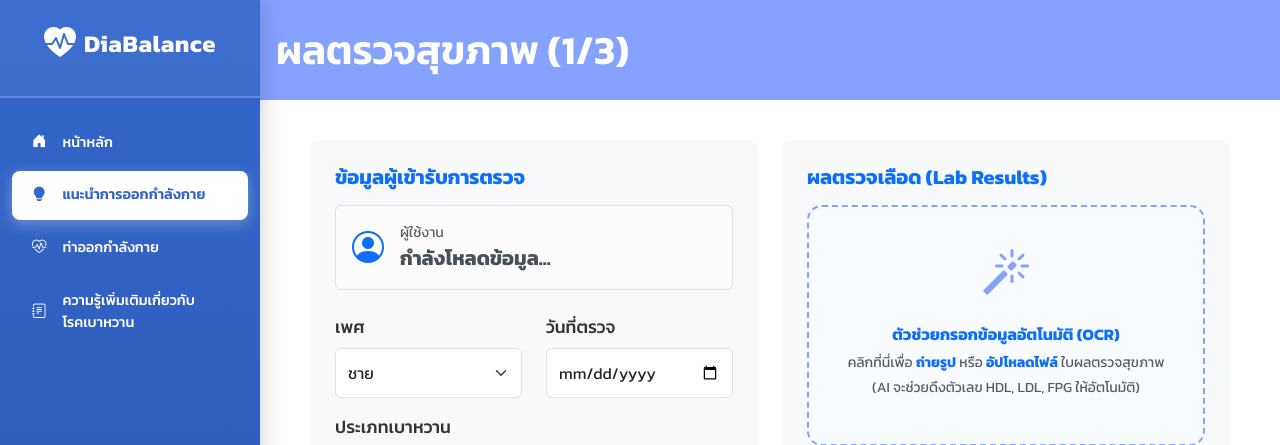
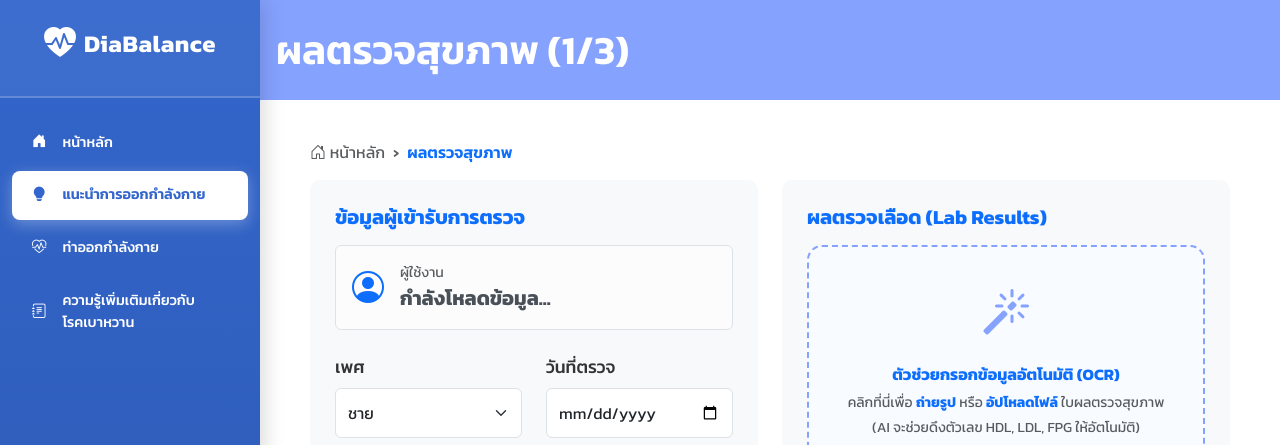
Before and after one commit to cheetahzaza555/web_reccom_diabete, a Flask app: page /user/recommendations in a window 1280 px wide. Shown: the top 445 px of the page. Run offline with Flask 3, Linux system fonts and the light colour scheme; the visitor is signed in with stand-in values (Sample User, id 1); some libraries are stand-ins or nearby versions.

Commit message:
Loading UI & Breadcrumb

```diff
--- a/back_end/static/js/rec_1.js
+++ b/back_end/static/js/rec_1.js
@@ -272,19 +272,28 @@ function updateUI() {
     const btnNext = document.getElementById('btnNext');
     const title = document.getElementById('pageTitle');
 
+    // คืนค่าปุ่มให้กดได้เสมอเมื่อสลับหน้า
+    btnNext.disabled = false;
+
     if (currentStep === 1) {
-        btnBack.innerText = 'ยกเลิก'; btnNext.innerText = 'ถัดไป';
-        btnNext.onclick = handleNext; title.innerText = 'ผลตรวจสุขภาพ (1/3)';
+        btnBack.innerText = 'ยกเลิก';
+        btnNext.innerHTML = 'ถัดไป';
+        btnNext.onclick = handleNext;
+        title.innerText = 'ผลตรวจสุขภาพ (1/3)';
     } else if (currentStep === 2) {
-        btnBack.innerText = 'ย้อนกลับ'; btnNext.innerText = 'ถัดไป';
-        btnNext.onclick = handleNext; title.innerText = 'โรคแทรกซ้อน (2/3)';
+        btnBack.innerText = 'ย้อนกลับ';
+        btnNext.innerHTML = 'ถัดไป';
+        btnNext.onclick = handleNext;
+        title.innerText = 'โรคแทรกซ้อน (2/3)';
     } else if (currentStep === 3) {
-        btnBack.innerText = 'ย้อนกลับ'; btnNext.innerText = 'สร้างตารางออกกำลังกาย';
-        btnNext.onclick = analyzeData; title.innerText = 'กิจกรรมที่ชอบ (3/3)';
+        btnBack.innerText = 'ย้อนกลับ';
+        btnNext.innerHTML = 'สร้างตารางออกกำลังกาย';
+        btnNext.onclick = analyzeData;
+        title.innerText = 'กิจกรรมที่ชอบ (3/3)';
     } else if (currentStep === 4) {
         title.innerText = 'สรุปผลการวิเคราะห์';
         btnBack.innerText = 'แก้ไขข้อมูล';
-        btnNext.innerText = 'ยืนยันและไปเลือกแผน';
+        btnNext.innerHTML = 'ยืนยันและไปเลือกแผน';
         btnNext.onclick = function () {
             if (currentPatientID) {
                 window.location.href = "/user/select_plan/Patient" + currentPatientID;
@@ -357,32 +366,74 @@ async function analyzeData() {
         special: selectedSpecials, favorites: selectedFavorites
     };
 
-    const btn = document.getElementById('btnNext');
-    const originalText = btn.innerText;
-    btn.innerText = '⏳ กำลังประมวลผล...'; btn.disabled = true;
+    const btnNext = document.getElementById('btnNext');
+
+    // 1. เปลี่ยนปุ่มเป็น Spinner วงล้อหมุนของ Bootstrap
+    btnNext.disabled = true;
+    btnNext.innerHTML = `
+        <span class="spinner-border spinner-border-sm me-2" role="status" aria-hidden="true"></span>
+        กำลังประมวลผล...
+    `;
+
+    // 2. ถ้าโหลด SweetAlert2 มาได้ ให้แสดงป๊อปอัปหมุนกลางจอ
+    if (typeof Swal !== 'undefined') {
+        Swal.fire({
+            title: 'กำลังประมวลผล...',
+            html: 'ระบบกำลังวิเคราะห์ข้อมูลสุขภาพของคุณ<br>กรุณารอสักครู่',
+            allowOutsideClick: false,
+            showConfirmButton: false,
+            didOpen: () => {
+                Swal.showLoading();
+            }
+        });
+    }
 
     try {
         const res = await fetch('/user/analyze', {
-            method: 'POST', headers: { 'Content-Type': 'application/json' }, body: JSON.stringify(data)
+            method: 'POST',
+            headers: { 'Content-Type': 'application/json' },
+            body: JSON.stringify(data)
         });
+
         const text = await res.text();
+
         try {
             const json = JSON.parse(text);
             if (json.status === 'ok') {
+                // ปิดป๊อปอัปโหลด
+                if (typeof Swal !== 'undefined') Swal.close();
+
+                // สลับไปยัง Step 4 (หน้าสรุปผล)
                 currentStep = 4;
                 updateUI();
                 renderResults(json);
             } else {
-                alert("❌ ระบบแจ้งเตือน: " + json.message);
+                if (typeof Swal !== 'undefined') {
+                    Swal.fire("ข้อผิดพลาด", json.message, "error");
+                } else {
+                    alert("ข้อผิดพลาด: " + json.message);
+                }
+                btnNext.disabled = false;
+                btnNext.innerHTML = 'สร้างตารางออกกำลังกาย';
             }
         } catch (err) {
             console.error("Server Error HTML:", text);
-            alert("เกิดข้อผิดพลาดที่ Server");
+            if (typeof Swal !== 'undefined') {
+                Swal.fire("ข้อผิดพลาด", "เกิดข้อผิดพลาดที่เซิร์ฟเวอร์", "error");
+            } else {
+                alert("เกิดข้อผิดพลาดที่เซิร์ฟเวอร์");
+            }
+            btnNext.disabled = false;
+            btnNext.innerHTML = 'สร้างตารางออกกำลังกาย';
         }
     } catch (e) {
-        alert("เชื่อมต่อ Server ไม่ได้: " + e);
-    } finally {
-        btn.innerText = originalText; btn.disabled = false;
+        if (typeof Swal !== 'undefined') {
+            Swal.fire("ข้อผิดพลาด", "ไม่สามารถเชื่อมต่อเซิร์ฟเวอร์ได้: " + e, "error");
+        } else {
+            alert("ไม่สามารถเชื่อมต่อเซิร์ฟเวอร์ได้: " + e);
+        }
+        btnNext.disabled = false;
+        btnNext.innerHTML = 'สร้างตารางออกกำลังกาย';
     }
 }
 
--- a/back_end/templates/user/rec_1.html
+++ b/back_end/templates/user/rec_1.html
@@ -11,6 +11,38 @@
 
     <!-- CSS ที่แยกออกมา -->
     <link rel="stylesheet" href="{{ url_for('static', filename='css/rec_1.css') }}">
+
+    <style>
+        /* ตกแต่ง Breadcrumb */
+        .breadcrumb {
+            --bs-breadcrumb-divider: '›'; /* เปลี่ยนตัวคั่นเป็นลูกศร */
+            font-size: 0.9rem;
+        }
+        .breadcrumb-item a {
+            transition: color 0.2s;
+        }
+        .breadcrumb-item a:hover {
+            color: #4f7cff !important;
+        }
+
+/* บังคับให้อนิเมชันหมุนทำงานตลอดเวลา */
+        @keyframes customSpin {
+            0% { transform: rotate(0deg); }
+            100% { transform: rotate(360deg); }
+        }
+
+        .spin-loader {
+            display: inline-block;
+            width: 1rem;
+            height: 1rem;
+            vertical-align: -0.125em;
+            border: 0.2em solid currentColor;
+            border-right-color: transparent !important;
+            border-radius: 50%;
+            animation: customSpin 0.75s linear infinite !important; /* สั่งหมุนตลอดเวลา */
+        }
+
+    </style>
 </head>
 <body>
 
@@ -26,6 +58,14 @@
                     <div class="form-content">
 
                         <div id="step1">
+                            <!-- Breadcrumb Step 1 -->
+                            <nav aria-label="breadcrumb" class="mb-3">
+                                <ol class="breadcrumb mb-0 bg-transparent p-0">
+                                    <li class="breadcrumb-item"><a href="/user/dashboard" class="text-decoration-none text-muted"><i class="bi bi-house-door"></i> หน้าหลัก</a></li>
+                                    <li class="breadcrumb-item active text-primary fw-semibold" aria-current="page">ผลตรวจสุขภาพ</li>
+                                </ol>
+                            </nav>
+
                             <div class="row gy-4">
                                 <div class="col-lg-6">
                                     <div class="form-section">
@@ -129,6 +169,15 @@
                         <div id="step2" style="display:none;">
                             <div class="row justify-content-center">
                                 <div class="col-lg-10">
+                                    <!-- Breadcrumb Step 2 -->
+                                    <nav aria-label="breadcrumb" class="mb-3">
+                                        <ol class="breadcrumb mb-0 bg-transparent p-0">
+                                            <li class="breadcrumb-item"><a href="/user/dashboard" class="text-decoration-none text-muted"><i class="bi bi-house-door"></i> หน้าหลัก</a></li>
+                                            <li class="breadcrumb-item text-muted">ผลตรวจสุขภาพ</li>
+                                            <li class="breadcrumb-item active text-primary fw-semibold" aria-current="page">โรคแทรกซ้อน</li>
+                                        </ol>
+                                    </nav>
+
                                     <h3 class="mb-2 fw-bold text-primary">โรคแทรกซ้อน</h3>
                                     <p class="text-muted mb-4">เลือกอาการที่คุณมี (ถ้าไม่มีให้เลือกข้อสุดท้าย)</p>
                                     <div class="row">
@@ -145,6 +194,16 @@
                         <div id="step3" style="display:none;">
                             <div class="row justify-content-center">
                                 <div class="col-lg-10">
+                                    <!-- Breadcrumb Step 3 -->
+                                    <nav aria-label="breadcrumb" class="mb-3">
+                                        <ol class="breadcrumb mb-0 bg-transparent p-0">
+                                            <li class="breadcrumb-item"><a href="/user/dashboard" class="text-decoration-none text-muted"><i class="bi bi-house-door"></i> หน้าหลัก</a></li>
+                                            <li class="breadcrumb-item text-muted">ผลตรวจสุขภาพ</li>
+                                            <li class="breadcrumb-item text-muted">โรคแทรกซ้อน</li>
+                                            <li class="breadcrumb-item active text-primary fw-semibold" aria-current="page">กิจกรรมที่สนใจ</li>
+                                        </ol>
+                                    </nav>
+
                                     <h3 class="mb-2 fw-bold text-primary">กิจกรรมที่สนใจ</h3>
                                     <p class="text-muted mb-4">เลือกประเภทที่คุณชอบ (อ้างอิงจากฐานข้อมูล)</p>
                                     <div class="row g-3">
@@ -170,6 +229,17 @@
                         <div id="step4" style="display:none;">
                             <div class="row justify-content-center">
                                 <div class="col-xl-9 col-lg-10">
+
+<!-- Breadcrumb Step 4 (บังคับชิดซ้ายและเรียงลำดับให้ครบ) -->
+<nav aria-label="breadcrumb" class="mb-4 text-start w-100">
+    <ol class="breadcrumb mb-0 bg-transparent p-0 justify-content-start">
+        <li class="breadcrumb-item"><a href="/user/dashboard" class="text-decoration-none text-muted"><i class="bi bi-house-door"></i> หน้าหลัก</a></li>
+        <li class="breadcrumb-item text-muted">ผลตรวจสุขภาพ</li>
+        <li class="breadcrumb-item text-muted">โรคแทรกซ้อน</li>
+        <li class="breadcrumb-item text-muted">กิจกรรมที่สนใจ</li>
+        <li class="breadcrumb-item active text-primary fw-semibold" aria-current="page">สรุปผลการวิเคราะห์</li>
+    </ol>
+</nav>
 
                                     <div class="text-center mb-5 animate__animated animate__fadeIn">
                                         <div class="mb-2">
@@ -304,9 +374,13 @@
         </div>
     </div>
 
+    <!-- 1. โหลด Bootstrap Bundle -->
     <script src="https://cdn.jsdelivr.net/npm/bootstrap@5.3.0/dist/js/bootstrap.bundle.min.js"></script>
 
-    <!-- JS ที่แยกออกมา -->
+    <!-- 2. โหลด SweetAlert2 (ต้องอยู่ตรงนี้และอยู่ก่อน rec_1.js เสมอ) -->
+    <script src="https://cdn.jsdelivr.net/npm/sweetalert2@11"></script>
+
+    <!-- 3. โหลด JS หลักของหน้า -->
     <script src="{{ url_for('static', filename='js/rec_1.js') }}"></script>
 </body>
 </html>
```
